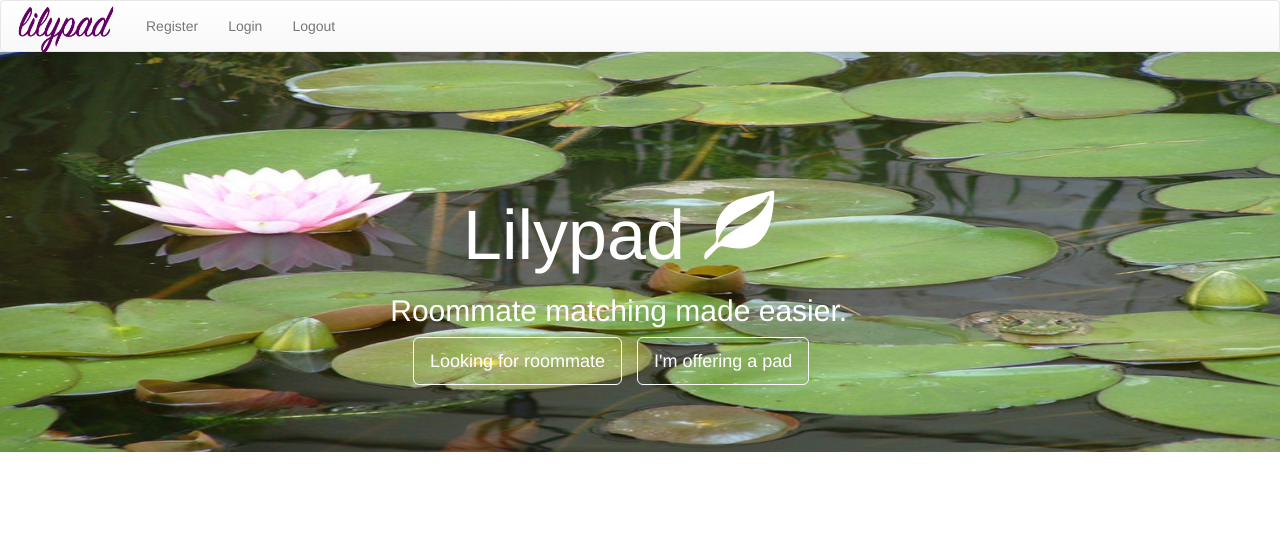
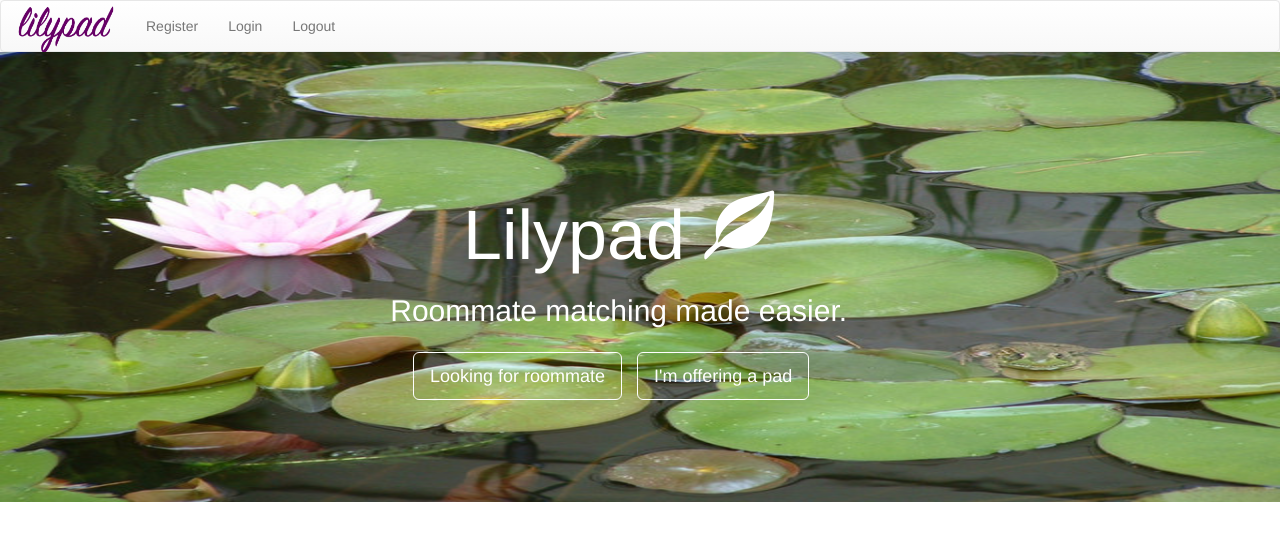
Before and after one commit to Akyya-Mayberry/spectra16, a Flask app: page / in a window 1280 px wide. Shown: the top 541 px of the page. Run offline with Flask 2, Linux system fonts and the light colour scheme; parts of the project's set-up code (start-up, migrations or seed data) failed here and were passed over; some libraries are stand-ins or nearby versions.

Commit message:
Homepage buttons

```diff
--- a/static/stylesheets/custom.css
+++ b/static/stylesheets/custom.css
@@ -2,7 +2,11 @@
 #lilypad {
 	position: relative;
 	width: 100%;
-	height: 400px;
+	height: 450px;
+}
+
+h2 {
+	padding-bottom: 15px;
 }
 
 #logo {
@@ -14,7 +18,7 @@
 #carousel-example-generic {
 	position: relative;
 	width: 100%;
-	height:400px;
+	height:450px;
 	margin-top: -20px;
 }
 
```
